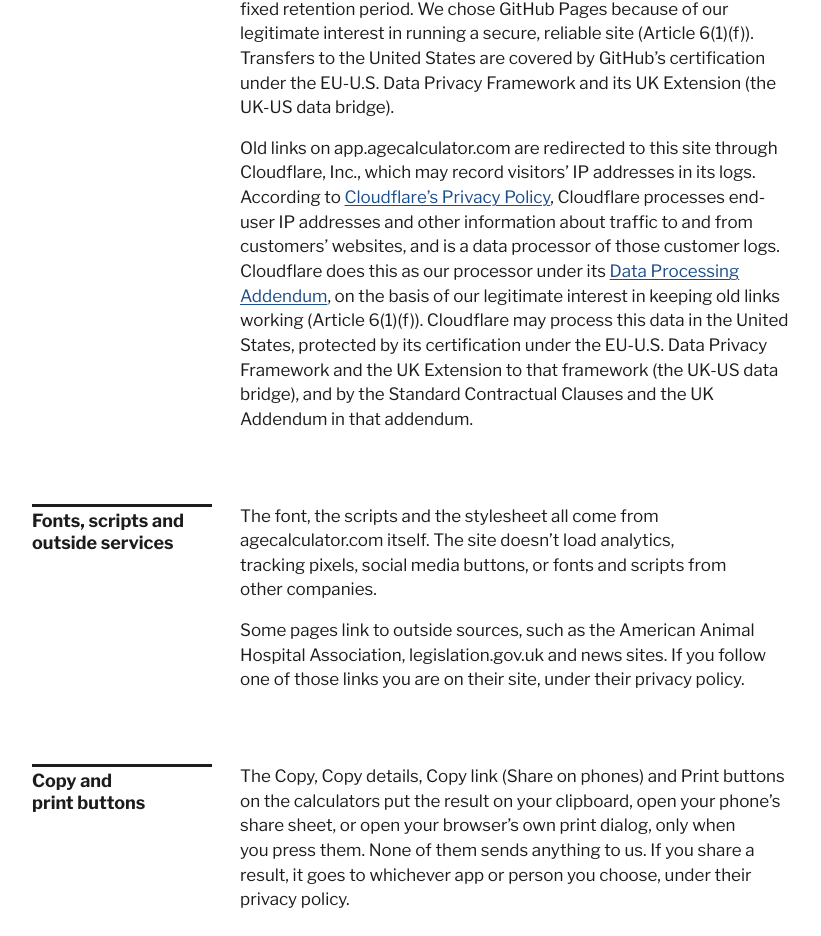
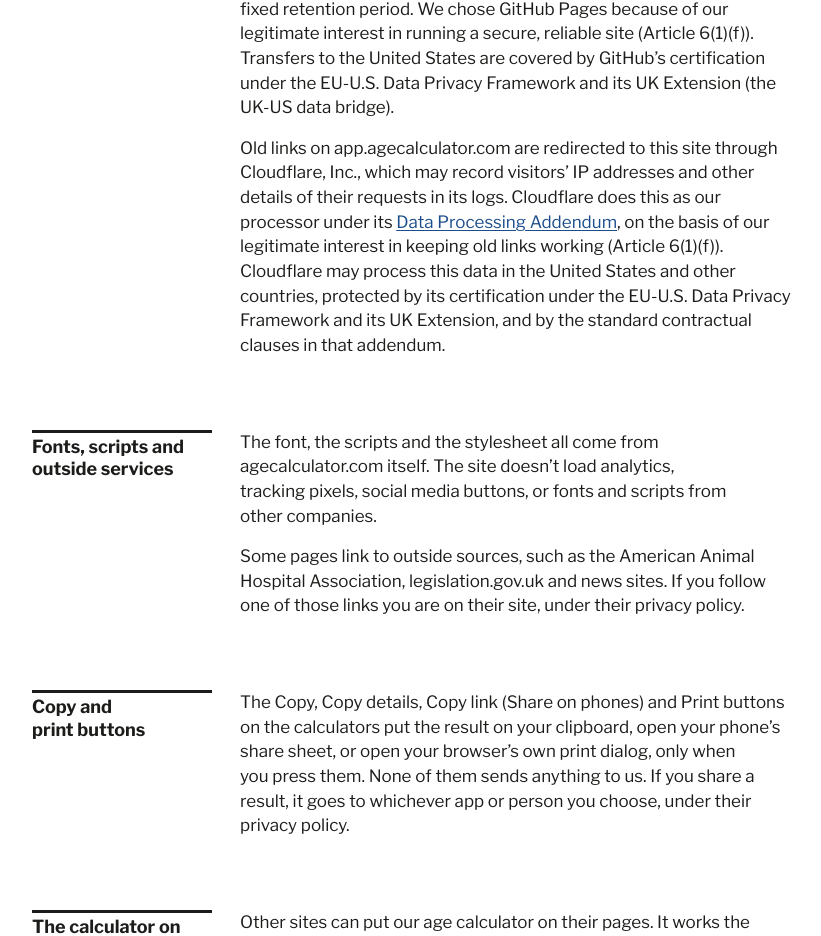
Before and after one commit to Right-Stacking5441/agecalculator-preview, a plain HTML site: page docs/privacy/index.html in a window 1280 px wide. Shown: the part 1614-2550 px from the top of the page, without its empty margins (58-879 px from the left). Drawn offline with Linux system fonts and the light colour scheme.

Commit message:
Use Legal's approved Cloudflare privacy paragraph.
Replace the draft app. hosting sentence with the exact approved wording
and a single link to Cloudflare's Data Processing Addendum.

```diff
--- a/docs/privacy/index.html
+++ b/docs/privacy/index.html
@@ -73,7 +73,7 @@
 <section>
 <h2>What our hosting provider receives</h2>
 <p>These pages are hosted on GitHub Pages, a service of GitHub, Inc. in the United States. According to <a href="https://docs.github.com/en/pages/getting-started-with-github-pages/what-is-github-pages">GitHub’s documentation</a>, when a GitHub Pages site is visited, the visitor’s IP address is logged and stored for security purposes, whether or not the visitor is signed in to GitHub. We don’t receive or have access to these logs. GitHub handles this data as an independent controller under the <a href="https://docs.github.com/en/site-policy/privacy-policies/github-general-privacy-statement">GitHub General Privacy Statement</a>, which explains its legal basis and does not give a fixed retention period. We chose GitHub Pages because of our legitimate interest in running a secure, reliable site (Article 6(1)(f)). Transfers to the United States are covered by GitHub’s certification under the EU-U.S. Data Privacy Framework and its UK Extension (the UK-US data bridge).</p>
-<p>Old links on app.agecalculator.com are redirected to this site through Cloudflare, Inc., which may record visitors’ IP addresses in its logs. According to <a href="https://www.cloudflare.com/privacypolicy/">Cloudflare’s Privacy Policy</a>, Cloudflare processes end-user IP addresses and other information about traffic to and from customers’ websites, and is a data processor of those customer logs. Cloudflare does this as our processor under its <a href="https://www.cloudflare.com/cloudflare-customer-dpa/">Data Processing Addendum</a>, on the basis of our legitimate interest in keeping old links working (Article 6(1)(f)). Cloudflare may process this data in the United States, protected by its certification under the EU-U.S. Data Privacy Framework and the UK Extension to that framework (the UK-US data bridge), and by the Standard Contractual Clauses and the UK Addendum in that addendum.</p>
+<p>Old links on app.agecalculator.com are redirected to this site through Cloudflare, Inc., which may record visitors’ IP addresses and other details of their requests in its logs. Cloudflare does this as our processor under its <a href="https://www.cloudflare.com/cloudflare-customer-dpa/">Data Processing Addendum</a>, on the basis of our legitimate interest in keeping old links working (Article 6(1)(f)). Cloudflare may process this data in the United States and other countries, protected by its certification under the EU-U.S. Data Privacy Framework and its UK Extension, and by the standard contractual clauses in that addendum.</p>
 </section>
 <section>
 <h2>Fonts, scripts and outside services</h2>
```
Also changed, not shown: 2 other files.
